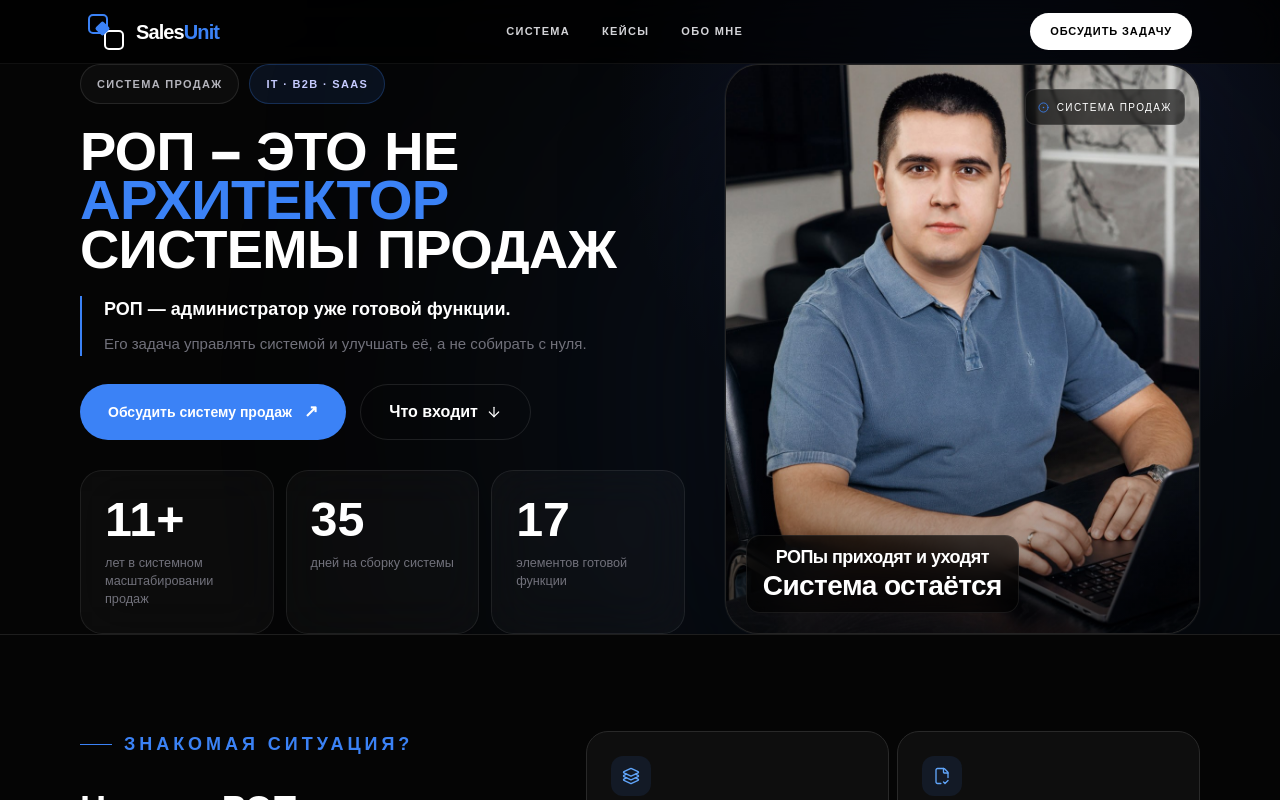
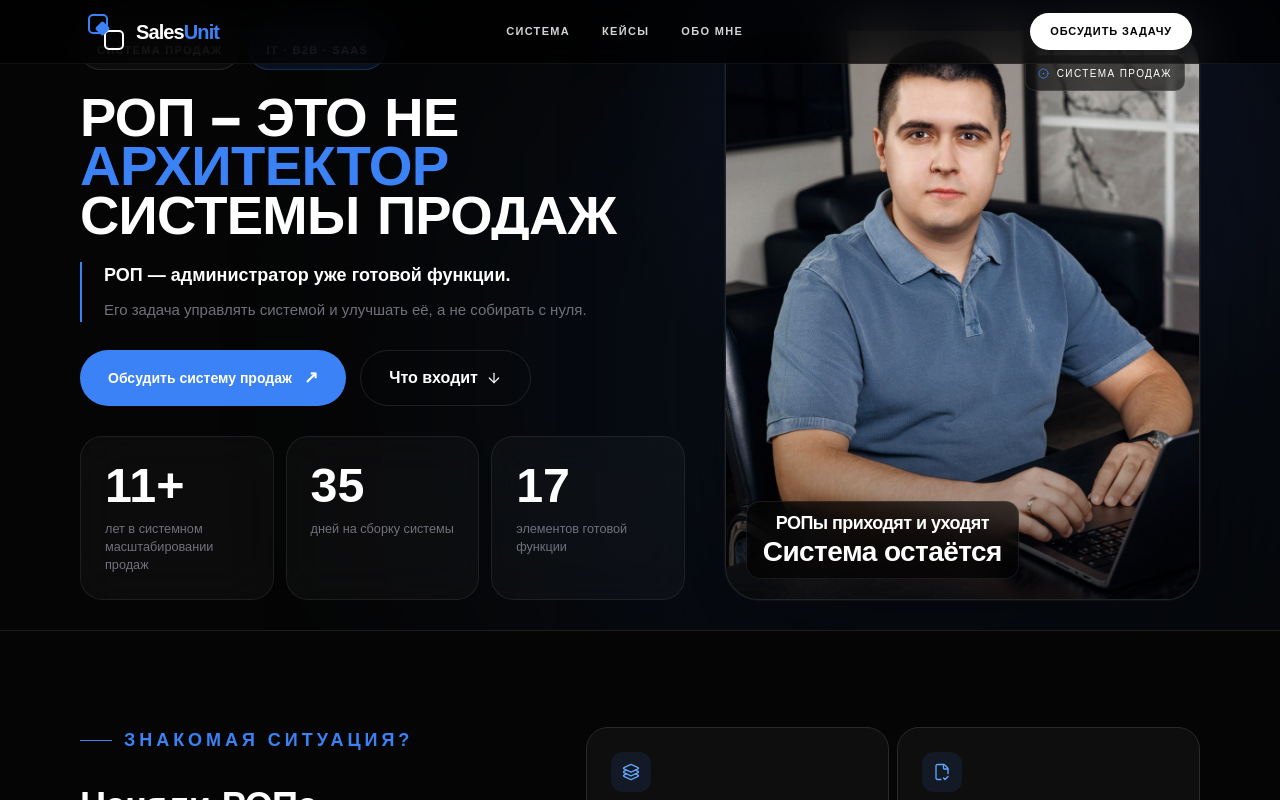
Before and after one commit to d92da/salesunit, a Next.js app: page / in a window 1280 px wide. Shown: the top 800 px of the page. Built offline with nearby package versions, Linux system fonts and the light colour scheme.

Commit message:
Update Hero.tsx

```diff
--- a/app/components/Hero.tsx
+++ b/app/components/Hero.tsx
@@ -34,12 +34,12 @@ export default function Hero() {
   return (
     <section
       id="top"
-      className="relative min-h-30 overflow-hidden bg-[#050505] pt-16"
+      className="relative overflow-hidden bg-[#050505] py-[30px]"
     >
       <div className="absolute inset-0 bg-[radial-gradient(circle_at_78%_18%,rgba(79,111,255,.16),transparent_34%)]" />
 
       <div className="relative z-[2] mx-auto w-full max-w-[1200px] min-w-0 px-5 sm:px-8 lg:px-10">
-        <div className="grid min-h-30 items-center gap-12 py-[60px] lg:grid-cols-[minmax(0,1.12fr)_minmax(0,0.88fr)] lg:gap-10 lg:py-0">
+        <div className="grid items-center gap-12 lg:grid-cols-[minmax(0,1.12fr)_minmax(0,0.88fr)] lg:gap-10">
 
           {/* LEFT */}
           <div className="relative z-[5] min-w-0 max-w-full overflow-hidden [container-type:inline-size]">
@@ -167,6 +167,7 @@ export default function Hero() {
                   </div>
                 </div>
               </div>
+
             </div>
           </div>
 
```
Lines whose indentation alone changed are shown as unchanged.
